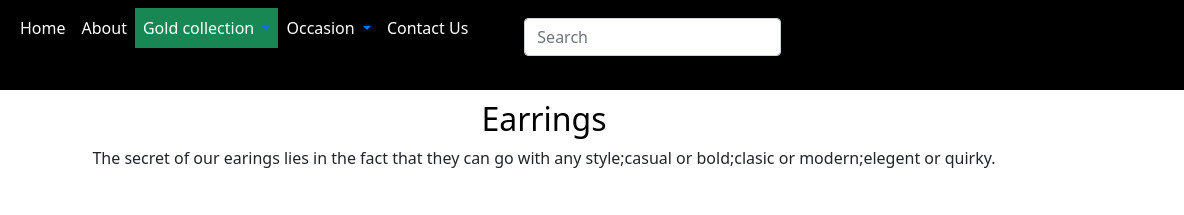
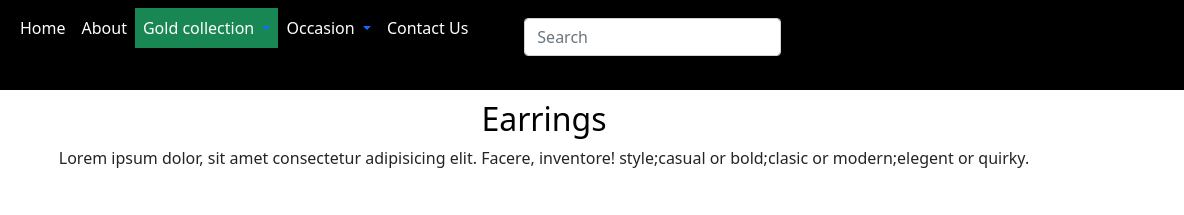
Before and after one commit to Mushtaqahmeddeveloper/jewelleryshop, a plain HTML site: page Earrings.html in a window 1280 px wide. Shown: the top 215 px of the page, 96-1280 px from the left. Drawn offline with nearby package versions, Linux system fonts and the light colour scheme.

Commit message:
we added this in featured branch

```diff
--- a/Earrings.html
+++ b/Earrings.html
@@ -77,7 +77,7 @@
 
                 <div class="container">
                     <h2 style="color:black ; text-align: center; margin-top: 100px;  "  >Earrings</h2>
-                    <p style="text-align:center ;"  >The secret of our earings lies in the fact that they can go with any style;casual or bold;clasic or modern;elegent or quirky. </p>
+                    <p style="text-align:center ;"  >Lorem ipsum dolor, sit amet consectetur adipisicing elit. Facere, inventore! style;casual or bold;clasic or modern;elegent or quirky. </p>
                     <div class="row mt-5 ">
                         <div class="col-md-4 box ">
                                     <img src="img171.jpg" width="100%" height="300px" alt="">
```
